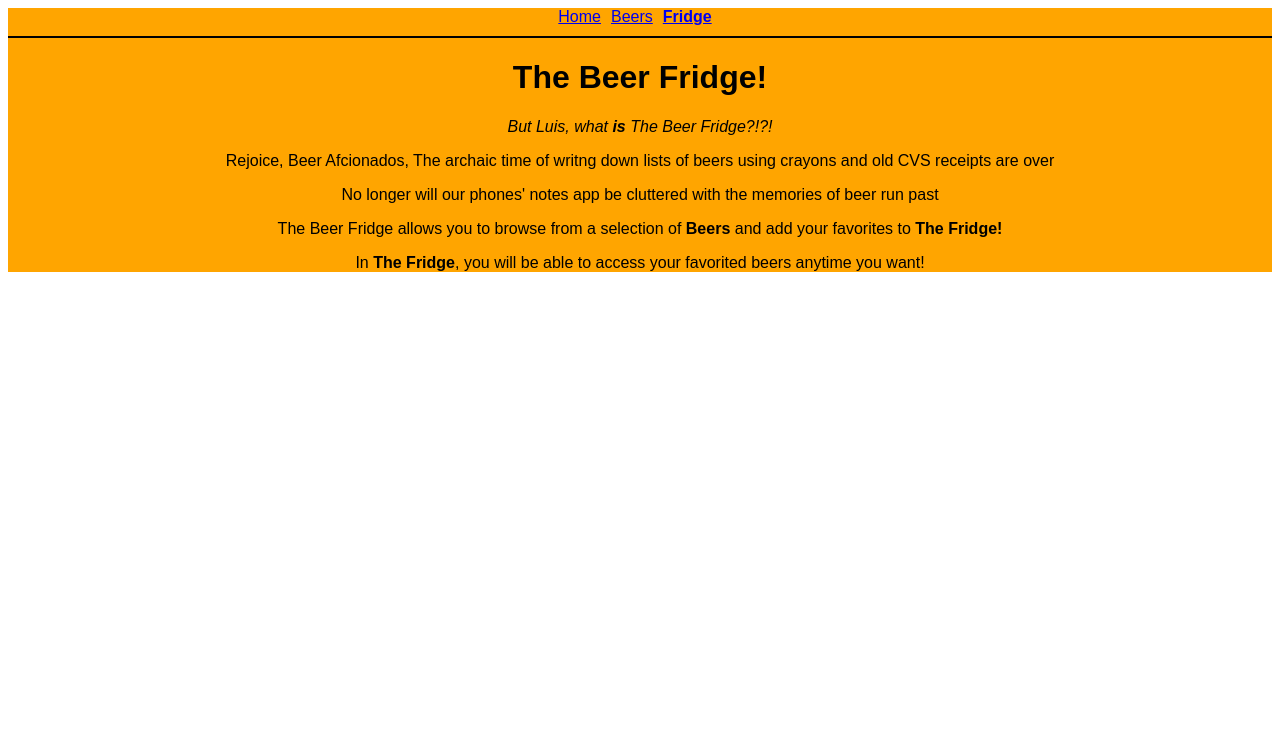
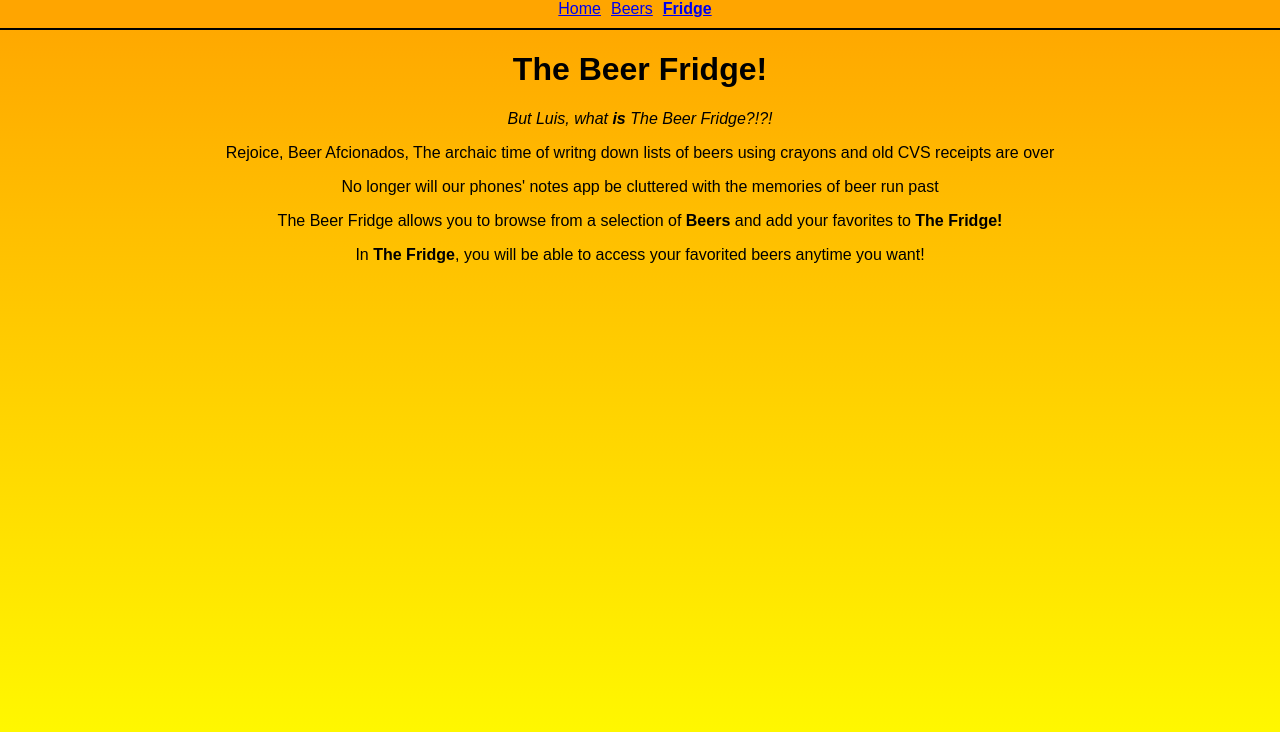
Before and after one commit to foreverluiscastro/React-Drinks-App, a React (Create React App) app: page / in a window 1280 px wide. Shown: the top 732 px of the page. Built offline with nearby package versions, Linux system fonts and the light colour scheme; no server answers.

Commit message:
fixed the issue of the wrong beer being displayed when clicked, added styling to App.css

```diff
--- a/src/App.css
+++ b/src/App.css
@@ -7,11 +7,9 @@
 .card {
   text-align: center;
   padding: 1rem;
-  width: 15rem;
-
+  width: 25rem;
   display: inline-grid;
   margin: auto;
-  box-shadow: 3px 4px #e04b52;
 }
 
 .navbar {
@@ -23,8 +21,12 @@
 
 .App {
   text-align: center;
-  font-family: Arial, Helvetica, sans-serif;
-  background-color: orange;
+  font-family: sans-serif;
+  background: linear-gradient(orange, yellow);
+  margin: 0;
+  padding: 0;
+  min-width: 100%;
+  min-height: 100%;
 }
 
 .App-logo {
--- a/src/components/BeerShow.js
+++ b/src/components/BeerShow.js
@@ -2,15 +2,16 @@ import '../App.css';
 import React from 'react';
 
 const BeerShow = ({match, beers}) => {
+    const beer = beers[match.params.id-1]
 
     return(
         <div className="card">
-            <h3>{ beers[match.params.beerId].name }</h3>
-            <img src={ beers[match.params.beerId].image_url } class="beer-avatar"/>
-            <p>Tagline:{ beers[match.params.beerId].tagline }</p>
-            <p>Abv:{ beers[match.params.beerId].abv }</p>
-            <p>Description:{ beers[match.params.beerId].description }</p>
-            <p>Pairs well with:{ beers[match.params.beerId].food_pairing.join(", ") }</p>
+            <h3>{ beer.name }</h3>
+            <img src={ beer.image_url } class="beer-avatar"/>
+            <p><b>Tagline:</b><i>{ beer.tagline }</i></p>
+            <p><b>Abv:</b>{ beer.abv }</p>
+            <p><b>Description:</b>{ beer.description }</p>
+            <p><b>Pairs well with:</b>{ beer.food_pairing }</p>
         </div>
     );
 }
--- a/src/components/NavBar.js
+++ b/src/components/NavBar.js
@@ -7,7 +7,7 @@ const NavBar = () => {
         <div className="navbar">
             <NavLink style={{ marginRight: '10px' }} to="/">Home</NavLink>
             <NavLink style={{ marginRight: '10px' }} to="/beers">Beers</NavLink>
-            <NavLink style={{ marginRight: '10px' }} to='/fridge'><b>Fridge</b></NavLink>
+            <NavLink style={{ marginRight: '10px' }} to="/fridge"><b>Fridge</b></NavLink>
         </div>
     );
 };
--- a/src/containers/App.js
+++ b/src/containers/App.js
@@ -28,7 +28,8 @@ class App extends Component {
         <div className="App">
           <NavBar />
           <Route exact path="/" component={ Home }/>
-          <Route path='/beers' render={ routerProps => <BeerPage {...routerProps} beers={this.state.beers}/>} />
+          <Route path='/beers' render={ routerProps =>
+          <BeerPage {...routerProps} beers={this.state.beers}/>} />
           <Route exact path='/fridge' component={Fridge}/>
         </div>
       </Router>
--- a/src/containers/BeerPage.js
+++ b/src/containers/BeerPage.js
@@ -7,7 +7,7 @@ const BeerPage = ({ match, beers }) => (
     <div>
         <BeerList beers={beers} />
         <Route exact path={match.url} render={() => <h3>Choose beers from the list above!</h3>} />
-        <Route path={`${match.url}/:beerId`} render={routerProps =>
+        <Route path={`${match.url}/:id`} render={routerProps =>
         <BeerShow {...routerProps} beers={beers} />}/>
     </div>
 )
--- a/src/index.css
+++ b/src/index.css
@@ -1,10 +1,13 @@
-body {
+body, html, #root {
   margin: 0;
   font-family: -apple-system, BlinkMacSystemFont, 'Segoe UI', 'Roboto', 'Oxygen',
     'Ubuntu', 'Cantarell', 'Fira Sans', 'Droid Sans', 'Helvetica Neue',
     sans-serif;
   -webkit-font-smoothing: antialiased;
   -moz-osx-font-smoothing: grayscale;
+  padding: 0;
+  width: 100%;
+  height: 100%;
 }
 
 code {
--- a/src/index.js
+++ b/src/index.js
@@ -1,9 +1,11 @@
 import React from 'react';
-import { render } from 'react-dom';
+import ReactDOM from 'react-dom';
 import App from './containers/App';
 import reportWebVitals from './reportWebVitals';
+import './index.css';
 
-render(
+
+ReactDOM.render(
   <App />,
   document.getElementById('root')
 );
```
